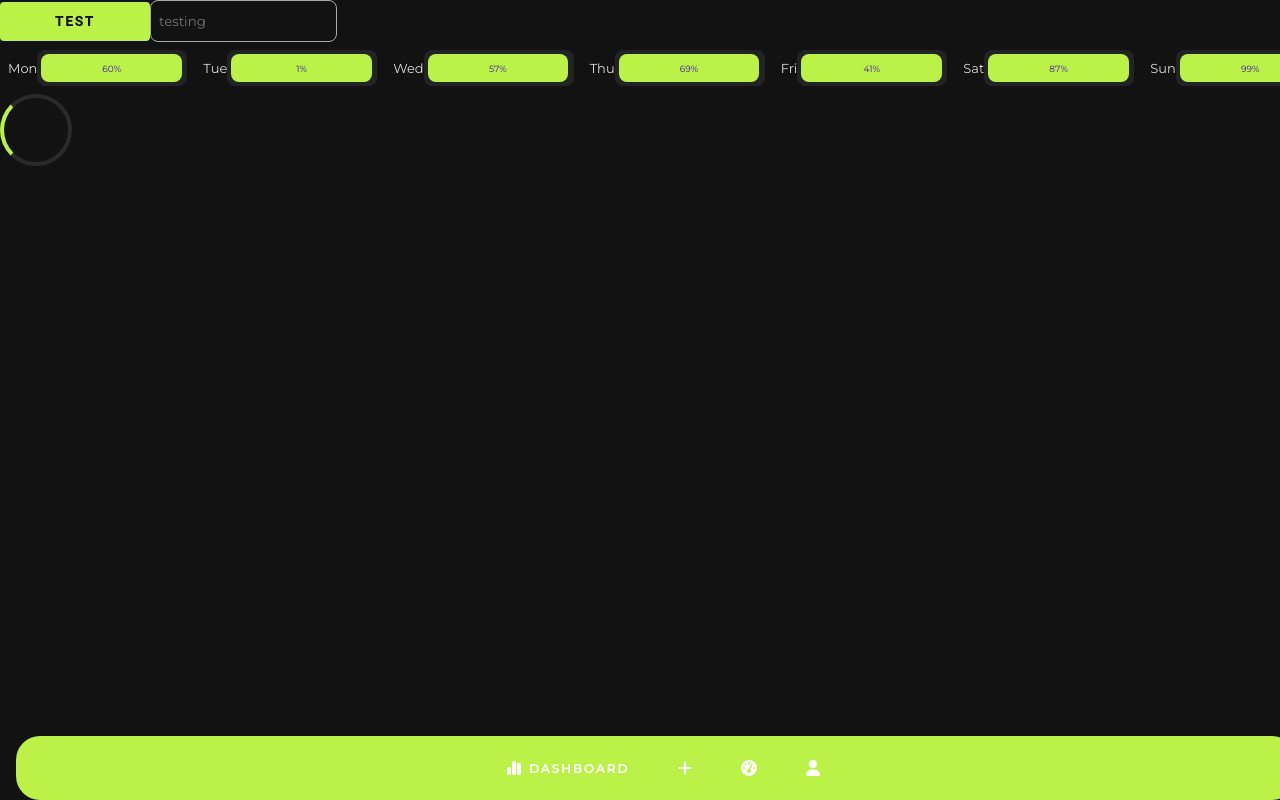
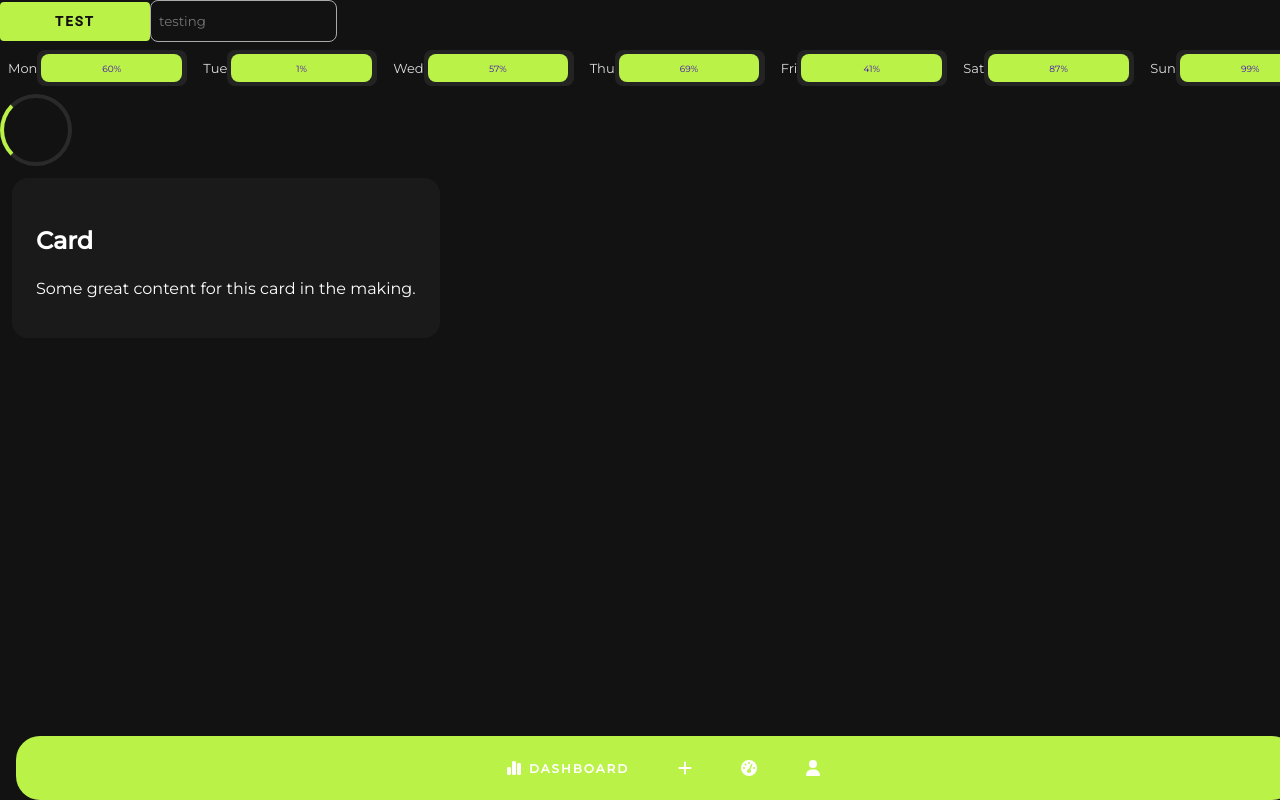
Before and after one commit to jalaj711/gastos-frontend, a Next.js app: page / in a window 1280 px wide. Shown: the top 800 px of the page. Built offline with nearby package versions, Linux system fonts and the light colour scheme.

Commit message:
create card component
Signed-off-by: Jalaj Kumar <96870071+jalaj711@users.noreply.github.com>

```diff
--- /dev/null
+++ b/components/Card.tsx
@@ -0,0 +1,30 @@
+import { ReactNode } from "react";
+
+function Card(props: {title: string, children: ReactNode, onClick?: (evt: Event) => any}){
+    return(
+        <>
+        <div className="container">
+            <h3 className="title">{props.title}</h3>
+            <p className="content">{props.children}</p>
+        </div>
+        <style jsx>
+            {`
+                .container {
+                    padding: 24px;
+                    border-radius: 16px;
+                    background: rgba(0, 0, 0);
+                    background-image: linear-gradient(rgba(255, 255, 255, 0.1), rgba(255, 255, 255, 0.1));
+                    width: fit-content;
+                    min-width: 30vw;
+                    margin: 12px;
+                }
+                .title {
+                    font-size: x-large;
+                }
+            `}
+        </style>
+        </>
+    )
+}
+
+export default Card;
--- a/pages/index.tsx
+++ b/pages/index.tsx
@@ -2,6 +2,7 @@ import type { NextPage } from "next";
 import Head from "next/head";
 import Image from "next/image";
 import Button from "../components/Button";
+import Card from "../components/Card";
 import Input from "../components/Input";
 import Loader from "../components/Loader";
 import Navbar from "../components/Navbar";
@@ -31,6 +32,9 @@ const Home: NextPage = () => {
           <ProgressBar value={99} sub="Sun" horizontal showValue />
         </div>
         <Loader static/>
+        <Card title="Card">
+            Some great content for this card in the making.
+        </Card>
         <Navbar />
       </main>
     </div>
```
